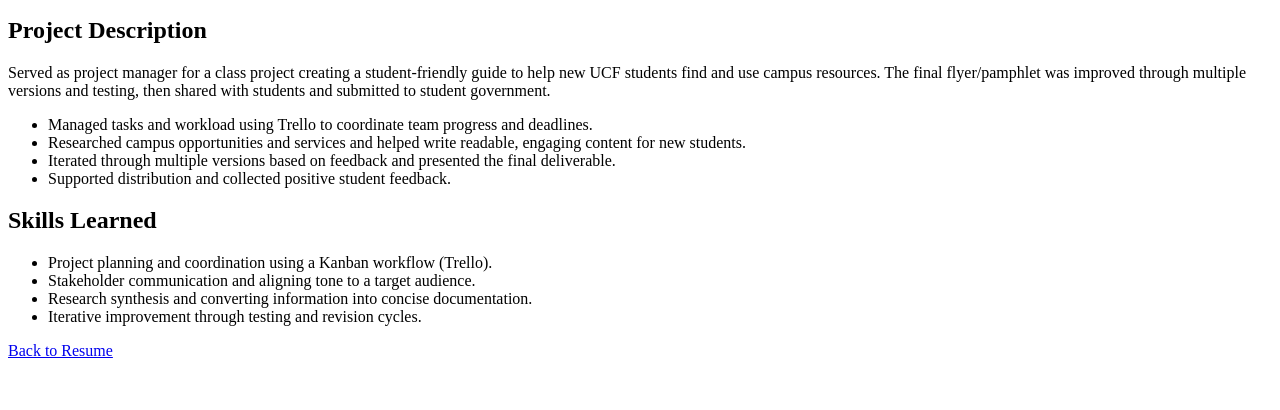
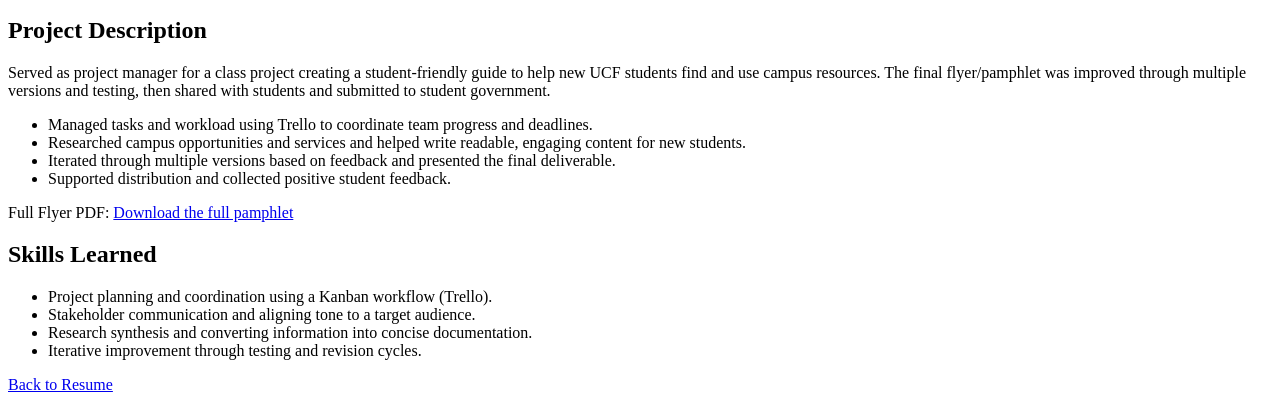
Before and after one commit to Cjvillani/Cjvillani.github.io, a plain HTML site: page resume/project-ucf-guide.html in a window 1280 px wide. Shown: the part 1254-1664 px from the top of the page. Before the commit the page ends 1630 px from the top, so only its background shows below. Drawn offline with Linux system fonts and the light colour scheme.

Commit message:
Add download link for full UCF guide pamphlet
Added a link to download the full pamphlet PDF.

```diff
--- a/resume/project-ucf-guide.html
+++ b/resume/project-ucf-guide.html
@@ -57,6 +57,11 @@
       </ul>
     </section>
 
+<p>
+  Full Flyer PDF:
+  <a href="files/ucf-guide.pdf">Download the full pamphlet</a>
+</p>
+
     <section aria-labelledby="skills-learned">
       <h2 id="skills-learned">Skills Learned</h2>
       <ul>
```
